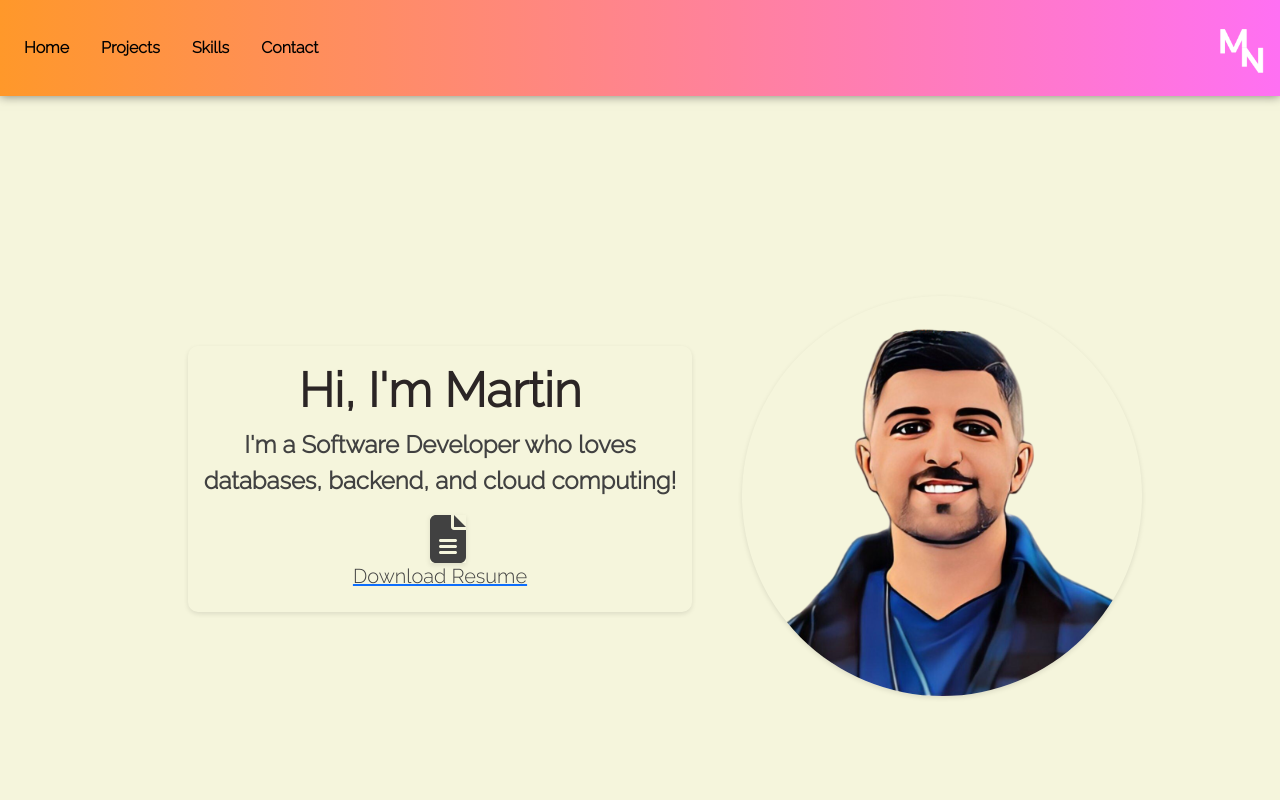
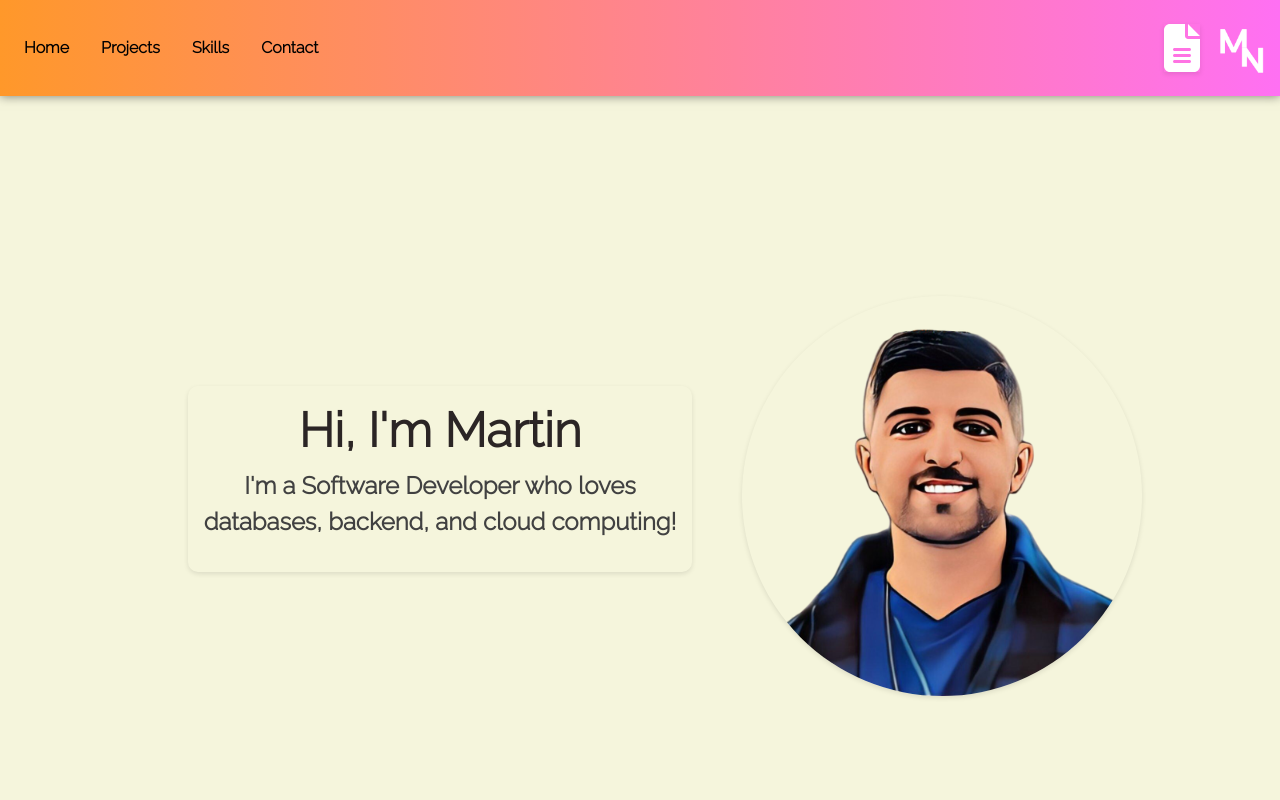
Before and after one commit to codewithmarty/codewithmarty.github.io, a React (Create React App) app: page / in a window 1280 px wide. Shown: the top 800 px of the page. Built offline with nearby package versions, Linux system fonts and the light colour scheme.

Commit message:
styling: added resume in navbar

```diff
--- a/src/components/Landing/Landing.js
+++ b/src/components/Landing/Landing.js
@@ -1,6 +1,5 @@
 import React from "react";
-import { FontAwesomeIcon } from '@fortawesome/react-fontawesome';
-import { faFileAlt } from '@fortawesome/free-solid-svg-icons';
+
 import './Landing.css';
 
 const Landing = () => {
@@ -9,10 +8,6 @@ const Landing = () => {
       <div className="blurb">
         <h1>Hi, I'm Martin</h1>
         <p>I'm a Software Developer who loves <br/> databases, backend, and cloud computing!</p>
-        <a href="resume/marty_resume_2023.pdf" download>
-          <FontAwesomeIcon icon={faFileAlt} size="3x"/>
-          <h5>Download Resume</h5>
-        </a>
       </div>
       <div>
         <img src="images/profile-pic.png" alt="Profile" />
--- a/src/components/NavigationBar/NavigationBar.css
+++ b/src/components/NavigationBar/NavigationBar.css
@@ -16,3 +16,8 @@ a.nav-link {
   color: black;
   font-weight: bold;
 }
+
+.nav-right {
+  display: flex;
+  align-items: center;
+}
--- a/src/components/NavigationBar/NavigationBar.js
+++ b/src/components/NavigationBar/NavigationBar.js
@@ -1,5 +1,7 @@
 import React from "react";
 import { Navbar, Nav } from "react-bootstrap";
+import { FontAwesomeIcon } from '@fortawesome/react-fontawesome';
+import { faFileAlt } from '@fortawesome/free-solid-svg-icons';
 
 import './NavigationBar.css'
 
@@ -16,9 +18,12 @@ const NavigationBar = () => {
           <Nav.Link href="#contact">Contact</Nav.Link>
         </Nav>
       </Navbar.Collapse>
-      <Nav.Link href="#">
+      <div style={{display: 'flex', alignItems: 'center'}}>
+        <a href="resume/marty_resume_2023.pdf" download>
+          <FontAwesomeIcon icon={faFileAlt} size="3x" style={{ color: 'white'}}/>
+        </a>
         <img src="images/logo.png" alt=""/>
-      </Nav.Link>
+      </div>
     </Navbar>
   );
 }
```
Also changed, not shown: 10 other files (tests, documents, lock files or other folders).
